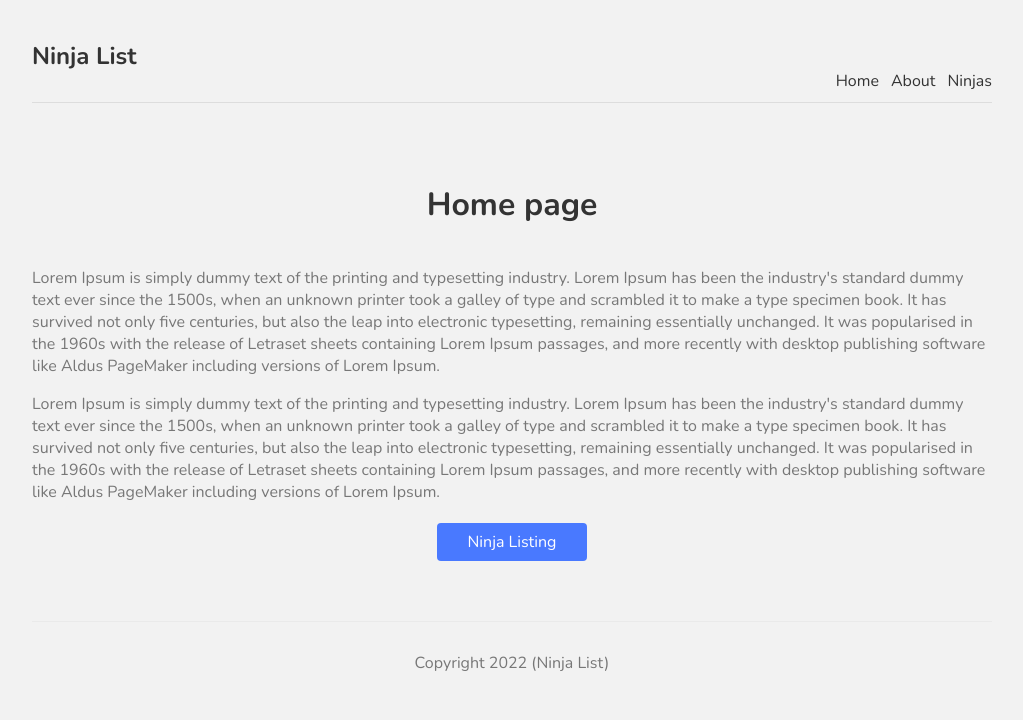
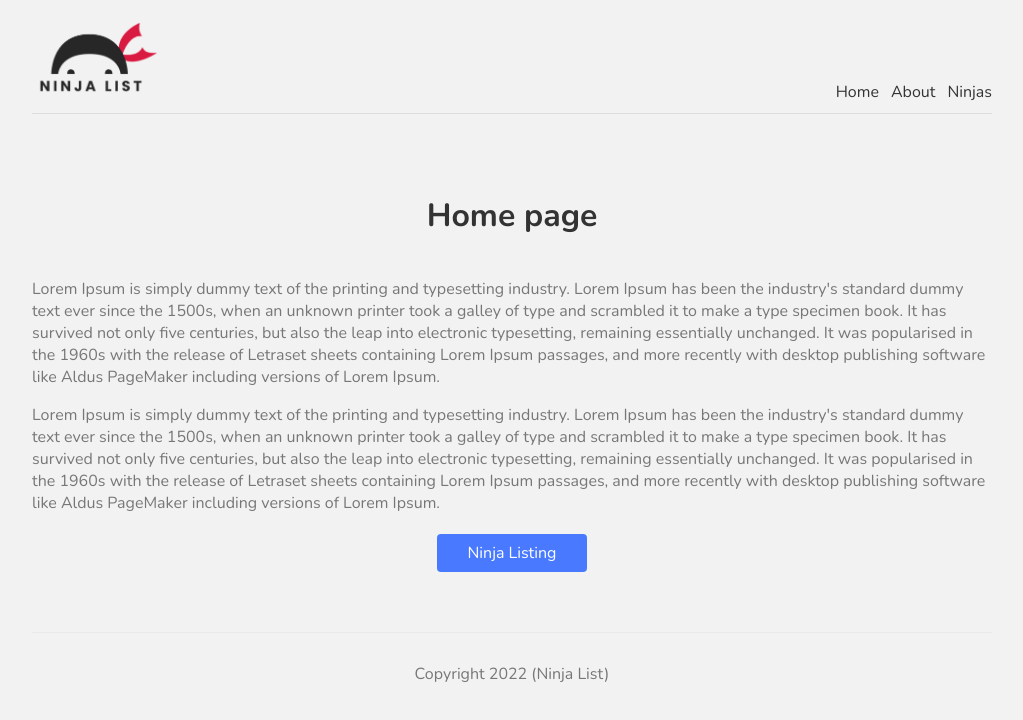
Before and after one commit to kashifnazar/next-js-learning, a Next.js app: page / in a window 1280 px wide. Shown: the top 720 px of the page, without its empty margins (128-1151 px from the left). Built offline with nearby package versions, Linux system fonts and the light colour scheme.

Commit message:
Added ninjas logo

```diff
--- a/components/Navbar.js
+++ b/components/Navbar.js
@@ -1,10 +1,11 @@
 import Link from 'next/link'
+import Image from 'next/image'
 
 
 const Navbar = () => {
     return ( <nav>
         <div className="logo">
-            <Link href="/"><h1>Ninja List</h1></Link>
+            <Link href="/"><Image src="/logo.png" width={128} height={77} /></Link>
         </div>
         <Link href="/"><a>Home</a></Link>
         <Link href="/about"><a>About</a></Link>
```
Also changed, not shown: public/logo.png (added).
